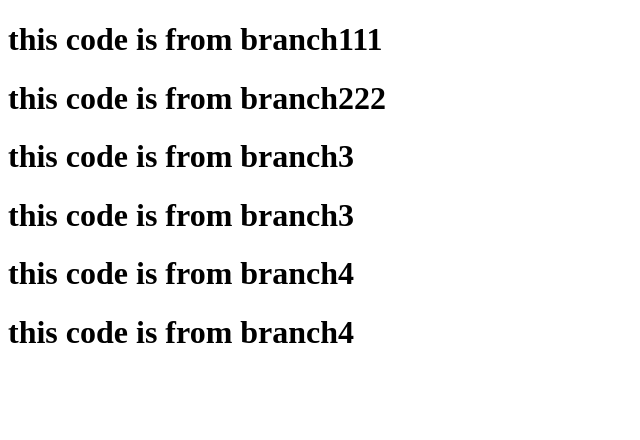
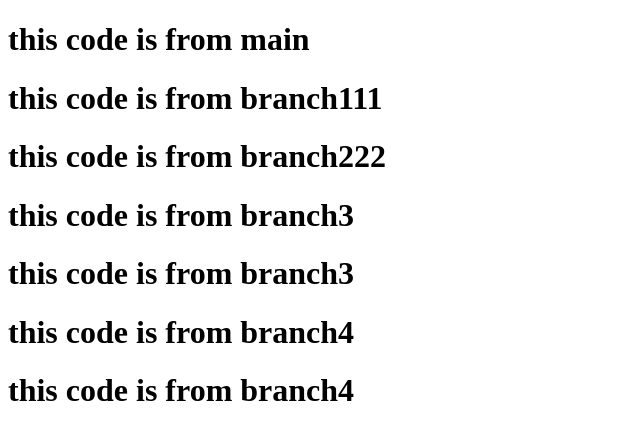
Before and after one commit to ravigopani/git_test, a plain HTML site: page index.html in a window 1280 px wide. Shown: the whole page, without its empty margins (0-640 px from the left). Drawn offline with Linux system fonts and the light colour scheme.

Commit message:
main - commit 1

```diff
--- a/index.html
+++ b/index.html
@@ -6,6 +6,7 @@
 	<title>this is Index file</title>
 </head>
 <body>
+	<h1>this code is from main</h1>
 	<h1>this code is from branch111</h1>
 	<h1>this code is from branch222</h1>
 	<h1>this code is from branch3</h1>
```
